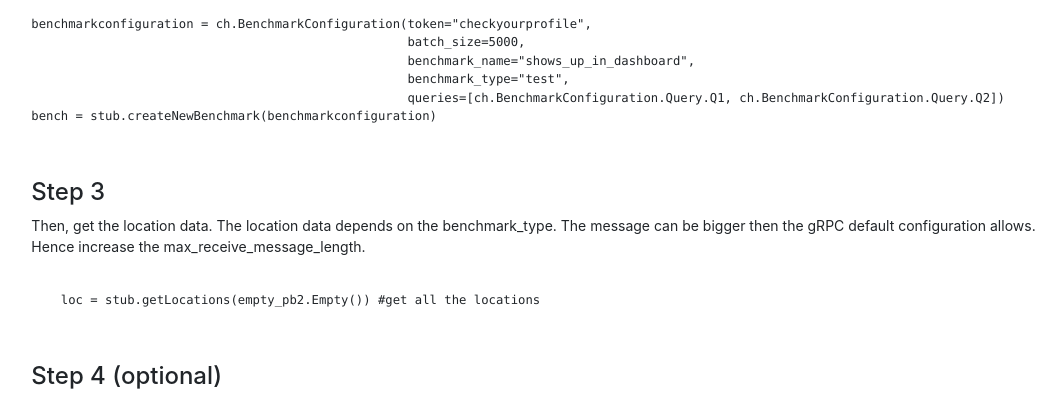
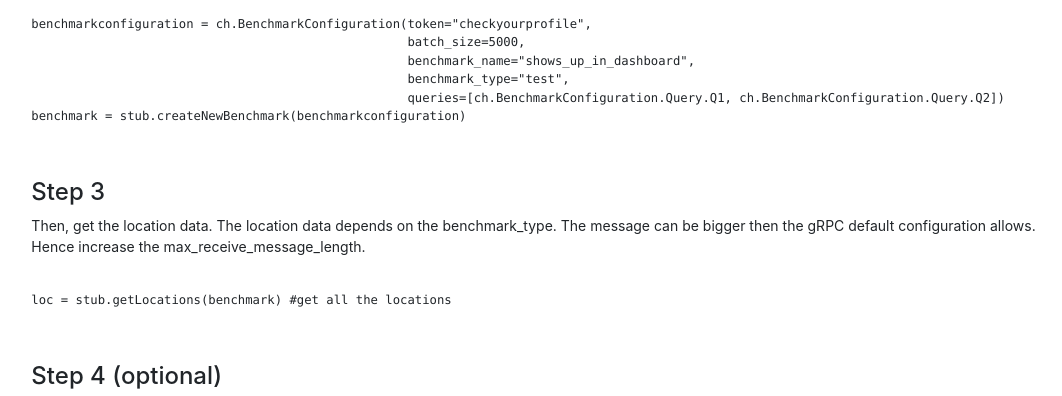
Before and after one commit to jawadtahir/bandency, a Python web app: template web/frontend/templates/documentation.html in a window 1280 px wide. Shown: the part 1957-2353 px from the top of the page, without its empty margins (206-1268 px from the left). Run offline with Jinja, Linux system fonts and the light colour scheme; the template is opened without the code that fills it, so the values that code supplies are empty; some libraries are stand-ins or nearby versions.

Commit message:
fix documentation

```diff
--- a/web/frontend/templates/documentation.html
+++ b/web/frontend/templates/documentation.html
@@ -55,7 +55,7 @@ benchmarkconfiguration = ch.BenchmarkConfiguration(token="checkyourprofile",
                                                    benchmark_name="shows_up_in_dashboard",
                                                    benchmark_type="test",
                                                    queries=[ch.BenchmarkConfiguration.Query.Q1, ch.BenchmarkConfiguration.Query.Q2])
-bench = stub.createNewBenchmark(benchmarkconfiguration)
+benchmark = stub.createNewBenchmark(benchmarkconfiguration)
         </code>
     </pre>
 
@@ -63,7 +63,7 @@ bench = stub.createNewBenchmark(benchmarkconfiguration)
     <p>Then, get the location data. The location data depends on the benchmark_type. The message can be bigger then the gRPC default configuration allows. Hence increase the max_receive_message_length.</p>
     <pre>
         <code>
-    loc = stub.getLocations(empty_pb2.Empty()) #get all the locations
+loc = stub.getLocations(benchmark) #get all the locations
         </code>
     </pre>
 
```
